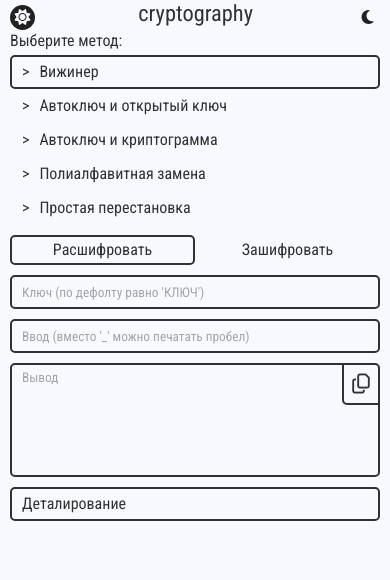
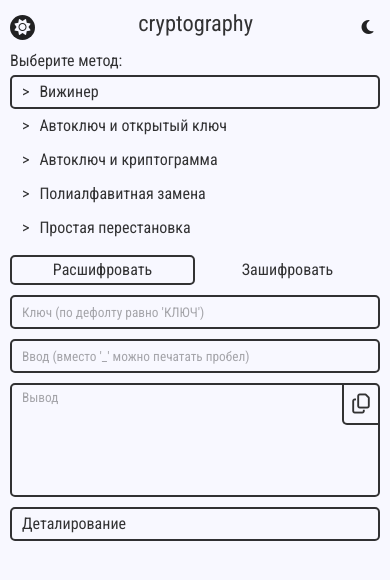
Before and after one commit to maxshymchuk/Crypto, a plain HTML site: page index.html in a window 390 px wide. Drawn offline with Linux system fonts and the light colour scheme.

Commit message:
fix: header padding fix

```diff
--- a/style.css
+++ b/style.css
@@ -310,12 +310,12 @@ header, main {
 @media screen and (max-width: 400px) {
   header .title {
     font-size: 1.4rem;
-    padding: 0;
+    padding: 10px 0;
   }
   header .switch {
     left: 0;
     right: 0;
-    padding: 0 10px;
+    padding: 10px;
     justify-content: space-between;
     top: 5px;
   }
```
